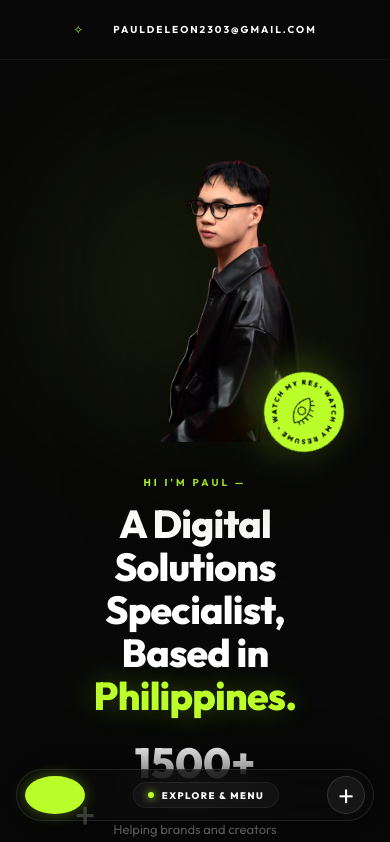
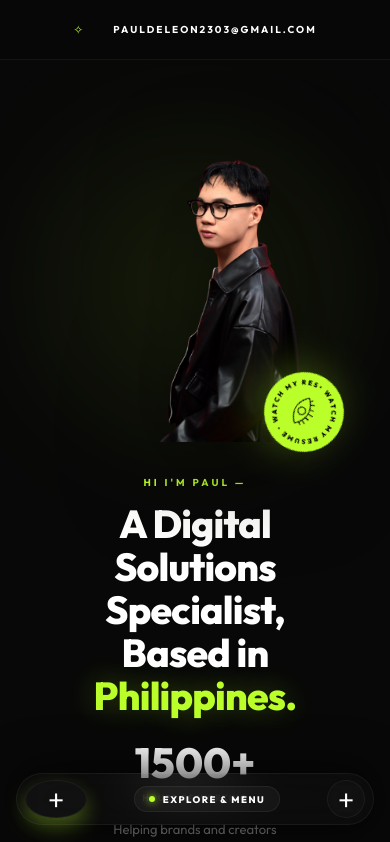
Before and after one commit to pauldl23/Portfolio-SoftwareEngineer-FullStackDev, a React (Vite) app: page / in a window 390 px wide. Shown: the top 842 px of the page. Built offline with nearby package versions, Linux system fonts and the light colour scheme.

Commit message:
feat(mobile): elevate mobile floating dock, smooth scroll GPU acceleration, and 3D spatial reveals

```diff
--- a/src/components/BioSection.jsx
+++ b/src/components/BioSection.jsx
@@ -10,10 +10,11 @@ const BioSection = () => {
           <div className="arched-frame-wrapper">
             <motion.div
               className="arched-glass-frame"
-              initial={{ clipPath: "inset(100% 0% 0% 0%)" }}
-              whileInView={{ clipPath: "inset(0% 0% 0% 0%)" }}
+              initial={{ clipPath: "inset(100% 0% 0% 0%)", opacity: 0, scale: 0.96, rotateX: 6 }}
+              whileInView={{ clipPath: "inset(0% 0% 0% 0%)", opacity: 1, scale: 1, rotateX: 0 }}
               viewport={{ once: true, margin: "-50px" }}
               transition={fastTransition}
+              style={{ transformStyle: 'preserve-3d', backfaceVisibility: 'hidden' }}
             >
               <img src="assets/section2/25_bg.png" alt="nature" className="bio-frame-bg" loading="lazy" decoding="async" />
               <img src="page-sections/otherassets/profile2.png" alt="Paul" className="bio-portrait" loading="lazy" decoding="async" />
@@ -37,10 +38,11 @@ const BioSection = () => {
 
         <motion.div
           className="bio-text-side"
-          initial={{ opacity: 0, x: 50 }}
-          whileInView={{ opacity: 1, x: 0 }}
+          initial={{ opacity: 0, y: 30, scale: 0.96, rotateX: 6 }}
+          whileInView={{ opacity: 1, y: 0, scale: 1, rotateX: 0 }}
           viewport={{ once: true, margin: "-50px" }}
           transition={fastTransition}
+          style={{ transformStyle: 'preserve-3d', backfaceVisibility: 'hidden' }}
         >
           <div className="bio-pill">BIO</div>
           <h2 className="bio-headline">
--- a/src/components/FooterControls.jsx
+++ b/src/components/FooterControls.jsx
@@ -6,14 +6,12 @@ const FooterControls = ({ onMenuOpen }) => {
     <footer className="footer-row">
       <motion.div
         className="footer-btn-left-glass"
-        whileHover={{ scale: 1.05 }}
+        whileHover={{ rotate: 90, scale: 1.1 }}
         whileTap={{ scale: 0.95 }}
         onClick={onMenuOpen}
         title="Open Menu"
       >
-        <svg width="22" height="22" viewBox="0 0 24 24" fill="none" xmlns="http://www.w3.org/2000/svg">
-          <path d="M5 12H19M19 12L12 5M19 12L12 19" stroke="black" strokeWidth="2.5" strokeLinecap="round" strokeLinejoin="round"/>
-        </svg>
+        <div className="plus-icon">+</div>
       </motion.div>
 
       <div className="footer-spacer" onClick={onMenuOpen} style={{ cursor: 'pointer' }}>
--- a/src/components/Section3Services.jsx
+++ b/src/components/Section3Services.jsx
@@ -37,10 +37,11 @@ const Section3Services = () => {
       <div className="services-container">
         <header className="services-header">
           <motion.div
-            initial={{ opacity: 0, y: 30 }}
-            whileInView={{ opacity: 1, y: 0 }}
+            initial={{ opacity: 0, y: 30, scale: 0.96, rotateX: 6 }}
+            whileInView={{ opacity: 1, y: 0, scale: 1, rotateX: 0 }}
             viewport={{ once: true, margin: "-50px" }}
             transition={fastTransition}
+            style={{ transformStyle: 'preserve-3d', backfaceVisibility: 'hidden' }}
             className="services-title-block"
           >
             <div className="services-badge">WHAT I OFFER</div>
@@ -71,10 +72,11 @@ const Section3Services = () => {
             <motion.div
               key={service.id}
               className="glass-service-card"
-              initial={{ opacity: 0, y: 30 }}
-              whileInView={{ opacity: 1, y: 0 }}
+              initial={{ opacity: 0, y: 30, scale: 0.96, rotateX: 6 }}
+              whileInView={{ opacity: 1, y: 0, scale: 1, rotateX: 0 }}
               viewport={{ once: true, margin: "-50px" }}
               transition={{ ...fastTransition, delay: index * 0.08 }}
+              style={{ transformStyle: 'preserve-3d', backfaceVisibility: 'hidden' }}
             >
 
               <div className="card-top-row">
--- a/src/components/Section4Works.jsx
+++ b/src/components/Section4Works.jsx
@@ -36,10 +36,11 @@ const Section4Works = () => {
         <div className="exp-content-grid">
           <motion.div
             className="exp-text-side"
-            initial={{ opacity: 0, x: -30 }}
-            whileInView={{ opacity: 1, x: 0 }}
+            initial={{ opacity: 0, y: 30, scale: 0.96, rotateX: 6 }}
+            whileInView={{ opacity: 1, y: 0, scale: 1, rotateX: 0 }}
             viewport={{ once: true, margin: "-50px" }}
             transition={fastTransition}
+            style={{ transformStyle: 'preserve-3d', backfaceVisibility: 'hidden' }}
           >
             <div className="exp-badge">MY EXPERIENCE</div>
             <h2 className="exp-headline">
@@ -69,10 +70,11 @@ const Section4Works = () => {
               <motion.div
                 key={exp.id}
                 className="exp-row-premium"
-                initial={{ opacity: 0, y: 20 }}
-                whileInView={{ opacity: 1, y: 0 }}
+                initial={{ opacity: 0, y: 20, scale: 0.96, rotateX: 6 }}
+                whileInView={{ opacity: 1, y: 0, scale: 1, rotateX: 0 }}
                 viewport={{ once: true, margin: "-50px" }}
                 transition={{ ...fastTransition, delay: index * 0.08 }}
+                style={{ transformStyle: 'preserve-3d', backfaceVisibility: 'hidden' }}
               >
                 <div className="exp-year-col">
                   <div className="neon-pill">{exp.year}</div>
--- a/src/index.css
+++ b/src/index.css
@@ -145,6 +145,9 @@ body {
   flex-direction: column;
   justify-content: center;
   padding: 0;
+  transform: translateZ(0);
+  backface-visibility: hidden;
+  -webkit-backface-visibility: hidden;
 }
 
 @media (max-width: 768px) {
@@ -160,6 +163,9 @@ body {
     flex-direction: column;
     justify-content: center;
     scroll-snap-align: none !important;
+    transform: translateZ(0);
+    backface-visibility: hidden;
+    -webkit-backface-visibility: hidden;
   }
 
   /* Section 1 top clearance for fixed 60px navbar */
@@ -183,18 +189,22 @@ body {
     width: 100% !important;
   }
 
-  /* Modern Glass Card Containers with Generous Inner Margin/Padding */
+  /* Modern Glass Card Containers with Generous Inner Margin/Padding & GPU Acceleration */
   .bio-container,
   .services-container,
   .experience-container,
   .projects-container,
   .skills-container-premium,
-  .contact-container {
+  .contact-container,
+  .glass-service-card,
+  .exp-row-premium,
+  .skill-card-premium,
+  .glass-card {
     padding: 28px 20px !important; /* Generous inner margin/space inside the gray box */
     background: rgba(18, 18, 18, 0.75) !important;
-    backdrop-filter: blur(25px) !important;
-    -webkit-backdrop-filter: blur(25px) !important;
-    border: 1px solid rgba(255, 255, 255, 0.08) !important;
+    backdrop-filter: var(--frost-blur) !important;
+    -webkit-backdrop-filter: var(--frost-blur) !important;
+    border: 1px solid var(--glass-border) !important;
     border-radius: 20px !important;
     box-shadow: 0 12px 40px rgba(0, 0, 0, 0.4), inset 0 1px 0 rgba(255, 255, 255, 0.06) !important;
     height: auto !important;
@@ -202,6 +212,9 @@ body {
     width: 100% !important;
     max-width: 100% !important;
     box-sizing: border-box !important;
+    transform: translateZ(0);
+    backface-visibility: hidden;
+    -webkit-backface-visibility: hidden;
   }
 
   .hero-content {
@@ -214,10 +227,11 @@ body {
     max-width: 100% !important;
   }
 
-  /* Ensure smooth natural flow and dock clearance */
+  /* Ensure smooth natural flow, no scroll snap, fluid hidden x overflow, and dock clearance */
   .scroll-container {
     height: auto !important;
     overflow-y: visible !important;
+    overflow-x: hidden !important;
     scroll-snap-type: none !important;
     padding-bottom: 110px !important; /* Clearance so floating dock never overlaps content */
   }
@@ -791,7 +805,7 @@ body {
   .footer-wrap {
     height: 75px !important;
     padding: 0 16px !important;
-    bottom: 12px !important;
+    bottom: 8px !important;
     display: flex !important;
     justify-content: center !important;
     align-items: center !important;
@@ -802,10 +816,10 @@ body {
     width: 100% !important;
     max-width: 440px !important;
     height: 52px !important;
-    background: rgba(10, 10, 10, 0.75) !important;
-    backdrop-filter: blur(25px) !important;
-    -webkit-backdrop-filter: blur(25px) !important;
-    border: 1px solid rgba(255, 255, 255, 0.1) !important;
+    background: var(--glass-bg) !important;
+    backdrop-filter: var(--frost-blur) !important;
+    -webkit-backdrop-filter: var(--frost-blur) !important;
+    border: 1px solid var(--glass-border) !important;
     border-radius: 100px !important;
     padding: 0 8px !important;
     box-shadow: 0 -10px 40px rgba(0, 0, 0, 0.5), 0 10px 30px rgba(0, 0, 0, 0.4) !important;
@@ -827,20 +841,12 @@ body {
     display: flex !important;
     align-items: center !important;
     justify-content: center !important;
-  }
-
-  .footer-btn-left-glass {
     border-radius: 50% !important;
-    border: none !important;
-    background: var(--accent-lime) !important;
-    box-shadow: 0 0 15px rgba(186, 255, 41, 0.35) !important;
-  }
-
-  .footer-btn-right-glass {
-    border-radius: 50% !important;
-    border: 1px solid rgba(255, 255, 255, 0.12) !important;
-    background: rgba(255, 255, 255, 0.06) !important;
+    border: 1px solid var(--glass-border) !important;
+    background: var(--glass-bg) !important;
     color: var(--text-main) !important;
+    backdrop-filter: var(--frost-blur) !important;
+    -webkit-backdrop-filter: var(--frost-blur) !important;
   }
 
   .footer-spacer {
--- a/src/utils/animations.js
+++ b/src/utils/animations.js
@@ -12,3 +12,10 @@ export const fastStagger = {
     }
   }
 };
+
+export const spatialReveal = {
+  initial: { opacity: 0, y: 30, scale: 0.96, rotateX: 6 },
+  whileInView: { opacity: 1, y: 0, scale: 1, rotateX: 0 },
+  viewport: { once: true, margin: "-50px" },
+  transition: fastTransition
+};
```
Also changed, not shown: 1 other file (tests, documents, lock files or other folders).
